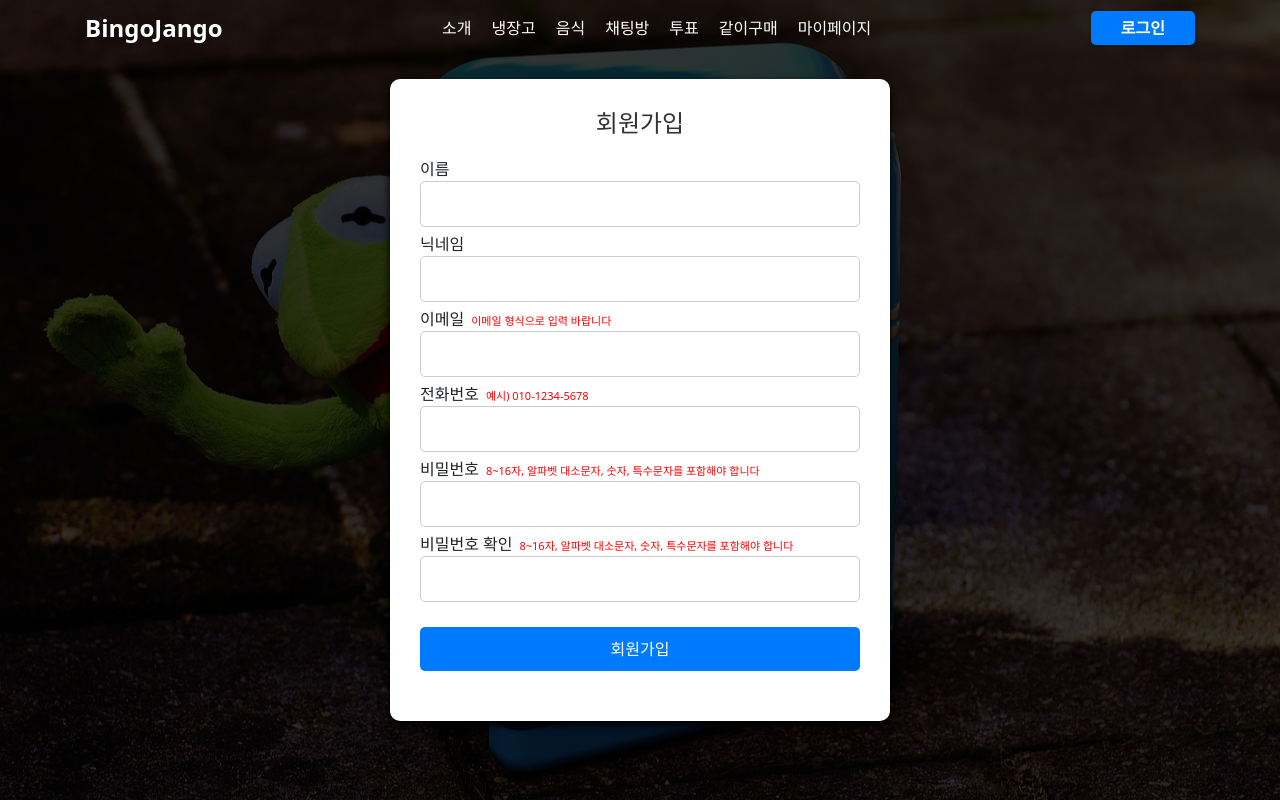
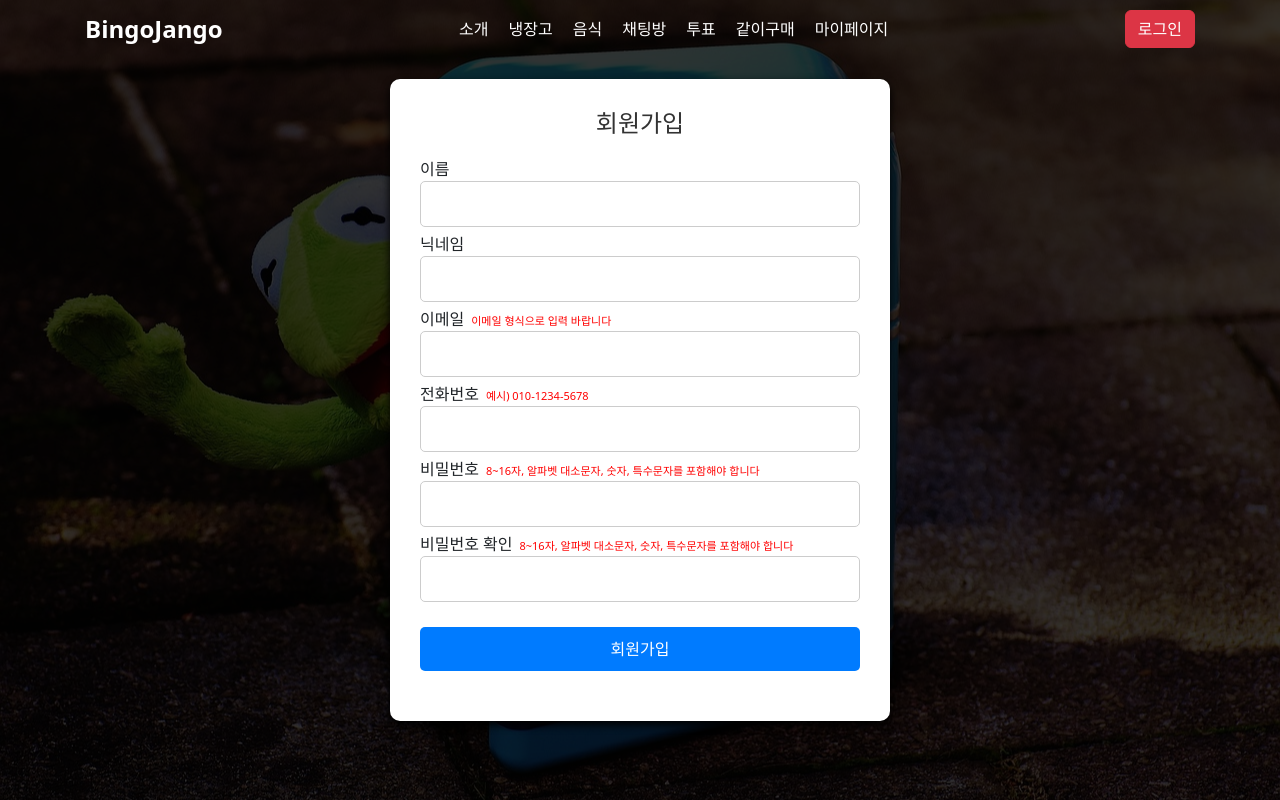
Before and after one commit to hunzzzzz/bingo-jango-fe, a Vue app: page /signup in a window 1280 px wide. Built offline with nearby package versions, Linux system fonts and the light colour scheme.

Commit message:
[Feat] oauth2 email 중복
- 소셜로그인시 이미 가입된 이메일이 있을 경우 예외 처리

```diff
--- a/src/App.vue
+++ b/src/App.vue
@@ -27,8 +27,10 @@
           </li>
         </ul>
       </nav>
-      <button v-if="isLoggedIn" @click="logout" class="auth-button">로그아웃</button>
-      <router-link v-else to="/login" class="auth-button">로그인</router-link>
+      <div>
+      <button v-if="isLoggedIn" @click="logout" type="button" class="btn btn-danger" style="margin-left: auto">로그아웃</button>
+      <router-link v-else to="/login" type="button" class="btn btn-danger">로그인</router-link>
+      </div>
     </div>
   </header>
   <router-view/>
@@ -49,12 +51,10 @@ function checkLoginStatus() {
   console.log(token)
 }
 
-
-
 // 로그아웃 함수
 function logout() {
-  localStorage.removeItem('accessToken'); // 로컬 스토리지에서 accessToken 제거
-  localStorage.removeItem('refreshToken'); // 로컬 스토리지에서 accessToken 제거
+  localStorage.removeItem('accessToken');
+  localStorage.removeItem('refreshToken');
   isLoggedIn.value = false; // 로그인 상태 업데이트
   router.push('/login'); // 로그인 페이지로 리다이렉션
 }
@@ -63,7 +63,7 @@ function logout() {
 onMounted(() => {
   checkLoginStatus()
   window.addEventListener("storage", checkLoginStatus)
-} );
+})
 onUnmounted(() =>{
   window.removeEventListener("storage", checkLoginStatus)
 })
@@ -91,7 +91,7 @@ watchEffect(() => {
 
 .container {
   display: flex;
-  justify-content: space-between;
+  justify-content: space-between; /* 기존의 설정을 유지하면서 */
   align-items: center;
   max-width: 1140px;
   margin: 0 auto;
@@ -103,53 +103,35 @@ watchEffect(() => {
   font-weight: bold;
   font-size: 24px;
   text-decoration: none;
-  margin-right: auto;
+  margin-right: auto; /* 수정된 부분: 로고를 제외한 나머지 요소들로부터 좌측으로 밀어냄 */
 }
 
 .navigation {
   display: flex;
-  justify-content: center;
+  justify-content: center; /* 네비게이션 리스트를 중앙으로 정렬 */
+  flex-grow: 2; /* 네비게이션 리스트가 중앙에 위치하도록 조정 */
 }
 
 .nav-list {
   display: flex;
   list-style: none;
   padding: 0;
-  margin: 0 20px; /* Adjust based on your design */
+  margin: 0 auto 0 auto; /* 마진을 조정하여 네비게이션 리스트를 가운데 정렬 */
 }
 
 .nav-item {
-  margin: 0 10px; /* Adjust spacing between nav items */
+  margin: 0 10px; /* 기존 설정 유지 */
 }
 
 .nav-link {
   color: white;
   text-decoration: none;
   font-size: 16px;
-  transition: color 0.3s;
+  transition: color 0.3s; /* 기존 설정 유지 */
 }
 
-.auth-button {
-  background-color: #007bff; /* 밝은 녹색으로 배경 설정 */
-  color: white; /* 텍스트 색상을 흰색으로 설정 */
-  padding: 5px 30px; /* 내부 여백 추가 */
-  border: none; /* 테두리 제거 */
-  border-radius: 5px; /* 모서리 둥글게 */
-  cursor: pointer; /* 마우스 오버 시 커서 모양 변경 */
-  transition: background-color 0.3s ease, color 0.3s ease; /* 색상 변경 시 부드러운 전환 효과 */
-  font-size: 16px; /* 폰트 크기 조정 */
-  font-weight: bold; /* 폰트 굵기 조정 */
-  text-transform: uppercase; /* 텍스트를 대문자로 */
-  box-shadow: 0 2px 4px rgba(0, 0, 0, 0.2); /* 그림자 효과 추가 */
-  text-decoration: none; /* 링크 텍스트 밑줄 제거 */
-  display: inline-block; /* 링크 정렬을 위해 추가 */
-  margin-left: auto;
-}
-
-.auth-button:hover {
-  background-color: white; /* 버튼 호버 시 색상 변경 */
-  color: #007bff;
-  box-shadow: 0 4px 8px rgba(0, 0, 0, 0.3); /* 호버 시 그림자 강조 */
+.btn-danger {
+  margin-left: auto; /* 버튼을 우측으로 밀기 위해 */
 }
 
 
--- a/src/views/user/OauthRedirectGoogle.vue
+++ b/src/views/user/OauthRedirectGoogle.vue
@@ -31,6 +31,14 @@ export default {
         })
       } catch (error) {
         console.error('로그인 실패:', error);
+        // 이미 사용 중인 이메일로 인한 오류 처리
+        if (error.response && error.response.data.message === "이미 사용 중인 이메일입니다.") {
+          alert("이미 사용 중인 이메일입니다.");
+        } else {
+          // 기타 오류에 대한 처리
+          alert("로그인에 실패했습니다. 다시 시도해주세요.");
+        }
+        this.$router.go(-1)
       }
     },
     checkAndStoreTokens() {
--- a/src/views/user/OauthRedirectKaKao.vue
+++ b/src/views/user/OauthRedirectKaKao.vue
@@ -31,6 +31,14 @@ export default {
         })
       } catch (error) {
         console.error('로그인 실패:', error);
+        // 이미 사용 중인 이메일로 인한 오류 처리
+        if (error.response && error.response.data.message === "이미 사용 중인 이메일입니다.") {
+          alert("이미 사용 중인 이메일입니다.");
+        } else {
+          // 기타 오류에 대한 처리
+          alert("로그인에 실패했습니다. 다시 시도해주세요.");
+        }
+        this.$router.go(-1)
       }
     },
     checkAndStoreTokens() {
--- a/src/views/user/OauthRedirectNaver.vue
+++ b/src/views/user/OauthRedirectNaver.vue
@@ -31,6 +31,14 @@ export default {
         })
       } catch (error) {
         console.error('로그인 실패:', error);
+        // 이미 사용 중인 이메일로 인한 오류 처리
+        if (error.response && error.response.data.message === "이미 사용 중인 이메일입니다.") {
+          alert("이미 사용 중인 이메일입니다.");
+        } else {
+          // 기타 오류에 대한 처리
+          alert("로그인에 실패했습니다. 다시 시도해주세요.");
+        }
+        this.$router.go(-1)
       }
     },
     checkAndStoreTokens() {
```
